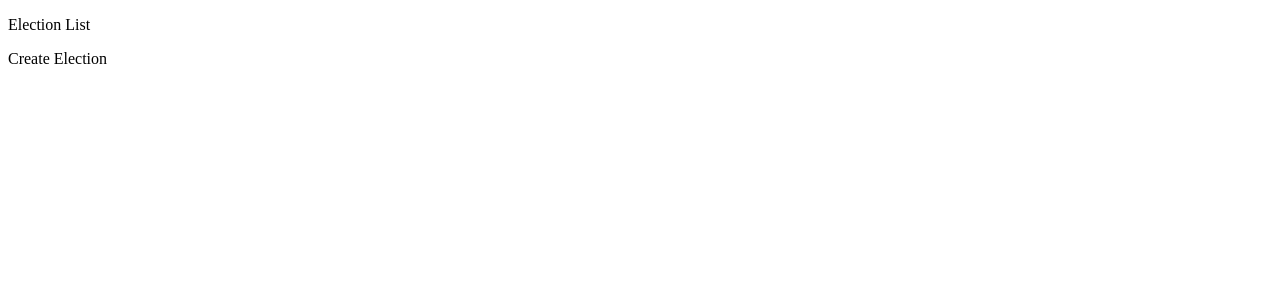
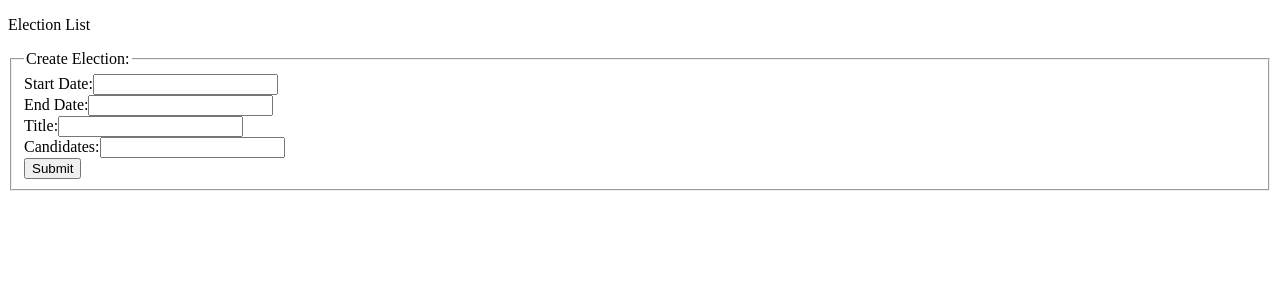
Before and after one commit to RostykStakhiv/chainlec, a React (Create React App) app in the folder client/: page / in a window 1280 px wide. Shown: the top 300 px of the page. Built offline with nearby package versions, Linux system fonts and the light colour scheme; no server answers.

Commit message:
Implemented skeleton of Create Election

```diff
--- a/client/src/App.js
+++ b/client/src/App.js
@@ -2,8 +2,6 @@ import React, { Component } from 'react';
 import VoteView from './View/VoteView'
 import CreateVoteView from './View/CreateVoteView'
 import ElectionModel from './Model/ElectionModel'
-
-import axios from 'axios';
 
 class App extends Component {
   state = {
--- a/client/src/View/CreateVoteView.js
+++ b/client/src/View/CreateVoteView.js
@@ -1,12 +1,89 @@
 import React, { Component } from 'react';
+import Row from './CreateVoteView/Row'
+const EmptyInputErrorMsg = 'You should fill in all the fields';
 
 class CreateVoteView extends Component {
+  constructor(props) {
+    super(props);
+
+    this.layout = [
+      {
+        name: 'startDate',
+        label: 'Start Date'
+      },
+      {
+        name: 'endDate',
+        label: 'End Date'
+      },
+      {
+        name: 'title',
+        label: 'Title'
+      },
+      {
+        name: 'candidates',
+        label: 'Candidates'
+      },
+    ];
+
+    this.state = {};
+    let keys = this.layout.map(x => x.name);
+    keys.forEach(k => {
+      this.state[k] = null;
+    });
+
+    this.handleChange = this.handleChange.bind(this);
+    this.handleSubmit = this.handleSubmit.bind(this);
+  }
+
+  handleChange(event) {
+    let name = event.target.name;
+    this.setState({
+      [name]: event.target.value
+    });
+  }
+
+  handleSubmit(event) {
+    event.preventDefault();
+
+    let isEmptyInput = false;
+    let keys = this.layout.map(x => x.name);
+    keys.forEach(k => {
+      if (!this.state[k]) isEmptyInput = true;
+    });
+
+    if (!isEmptyInput) {
+      let passport = prompt("Please enter your passport number", "МС070183");
+
+      if (passport) {
+        let validatedPass = passport.replace(/\s/g,'');
+        alert(`Citizien ${validatedPass} has voted for`);
+      }
+    }
+    else {
+      alert(EmptyInputErrorMsg);
+    }
+  }
+
+  getRows() {
+    let res = [];
+    this.layout.forEach(e => {
+      res.push(<Row name={e.name} label={e.label} onChange={this.handleChange} key={e.name} />);
+      res.push(<br key={e.name + "br"}/>);
+    });
+
+    return res;
+  }
+
   render() {
     return (
-      <div className="VoteView">
-        <p>Create Election</p>
-      </div>
-  );
+      <form onSubmit={this.handleSubmit}>
+        <fieldset>
+          <legend>Create Election:</legend>
+          {this.getRows()}
+          <input type="submit" value="Submit" />
+        </fieldset>
+      </form>
+    );
 }
 }
 
--- /dev/null
+++ b/client/src/View/CreateVoteView/Row.js
@@ -0,0 +1,16 @@
+import React, { Component } from 'react';
+
+export default class Row extends Component {
+  render() {
+    return (
+      <label>
+        {this.props.label}:
+        <input
+          type="text"
+          name={this.props.name}
+          onChange={this.props.onChange}
+        />
+      </label>
+    );
+  }
+}
```
